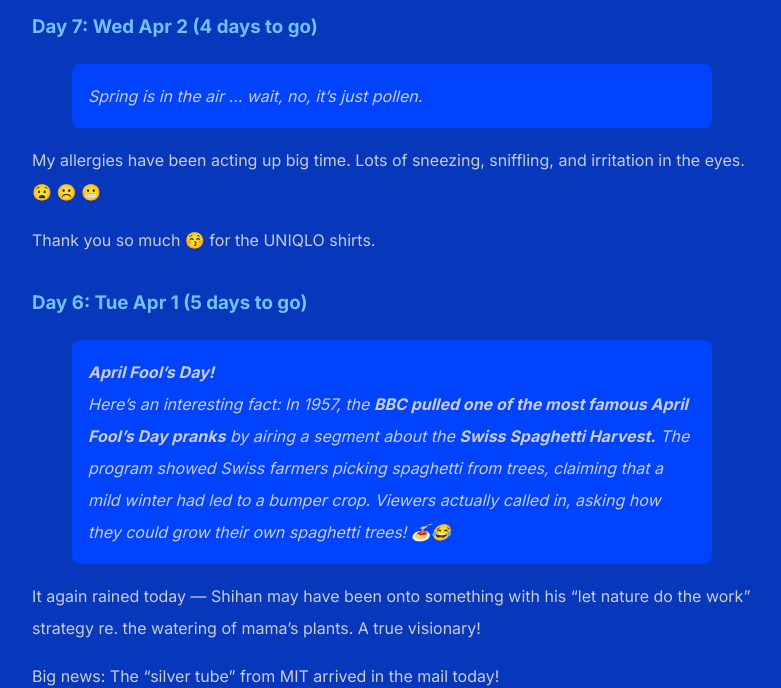
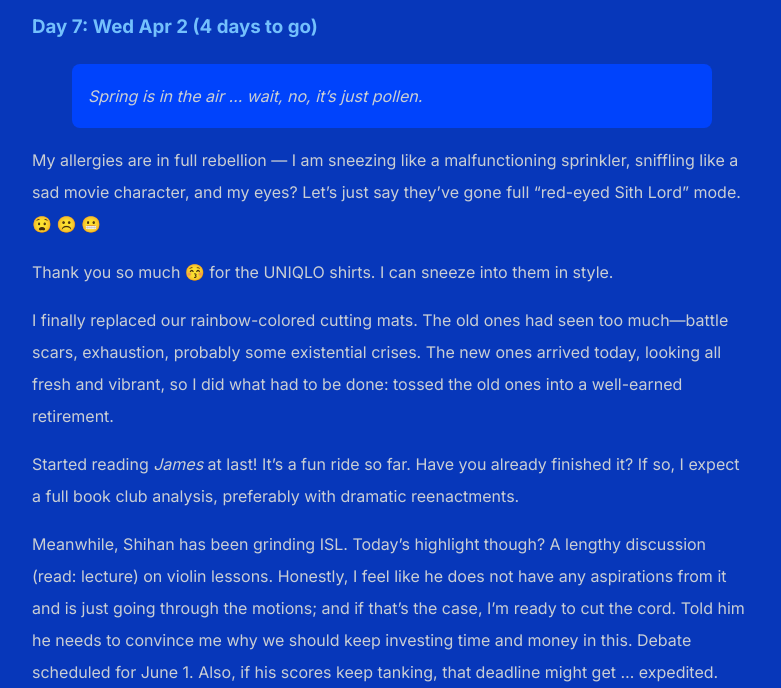
Before and after one commit to shihankanungo/shihankanungo.github.io, a Jekyll site: the page built from india-trip.md, in a window 1280 px wide and 1400 px high, cut to the strip 581-1269 px from the top of the window. Shown: the whole strip, without its empty margins (248-1029 px from the left). Built offline with Jekyll 4.4.1, drawn with Linux system fonts in a browser that asks for light colours; some of the changed text lies outside the part shown.

Commit message:
Update india-trip.md

```diff
--- a/india-trip.md
+++ b/india-trip.md
@@ -12,9 +12,25 @@ title: X
 
 > Spring is in the air ... wait, no, it's just pollen.
 
-My allergies have been acting up big time. Lots of sneezing, sniffling, and irritation in the eyes. 😧 ☹️ 😬
+My allergies are in full rebellion --- I am sneezing like a malfunctioning sprinkler, sniffling like a sad movie character, and my eyes?
+Let’s just say they’ve gone full "red-eyed Sith Lord" mode.  😧 ☹️ 😬
 
-Thank you so much 😚 for the UNIQLO shirts.
+Thank you so much 😚 for the UNIQLO shirts. I can sneeze into them in style.
+
+I finally replaced our rainbow-colored cutting mats. The old ones had seen too much---battle scars, exhaustion, probably some existential crises.
+The new ones arrived today, looking all fresh and vibrant, so I did what had to be done: tossed the old ones into a well-earned retirement.
+
+Started reading _James_ at last! It's a fun ride so far. Have you already finished it? If so, I expect a full book club analysis, preferably with
+dramatic reenactments.
+
+Meanwhile, Shihan has been grinding ISL. Today’s highlight though? A lengthy discussion (read: lecture) on violin lessons. Honestly, I feel like
+he does not have any aspirations from it and is just going through the motions; and if that’s the case, I’m ready to cut the cord. Told him he
+needs to convince me why we should keep investing time and money in this. Debate scheduled for June 1. Also, if his scores keep tanking, that
+deadline might get ... expedited.
+
+Went for a lovely walk today---perfect weather, good company, and deep discussions about the truly important things in life: tennis and soccer
+and such.
+
 
 ### Day 6: Tue Apr 1 (5 days to go)
 
```
